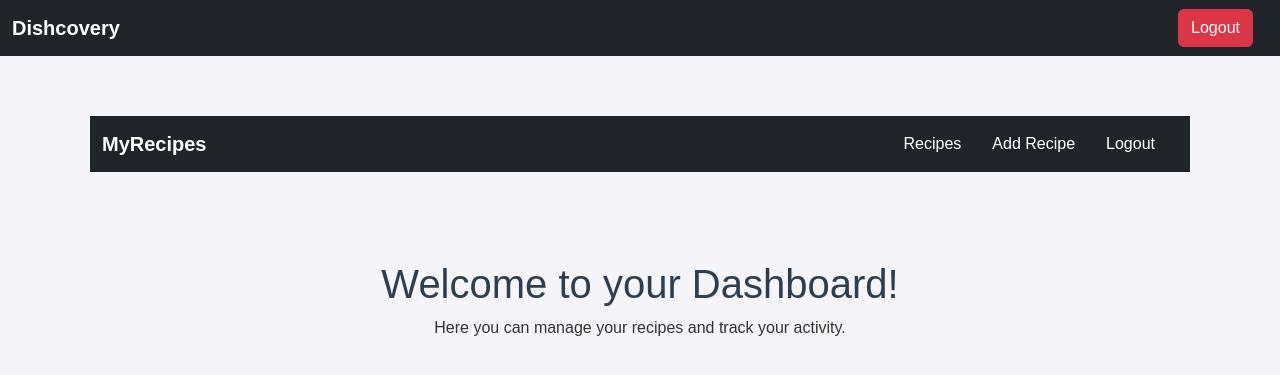
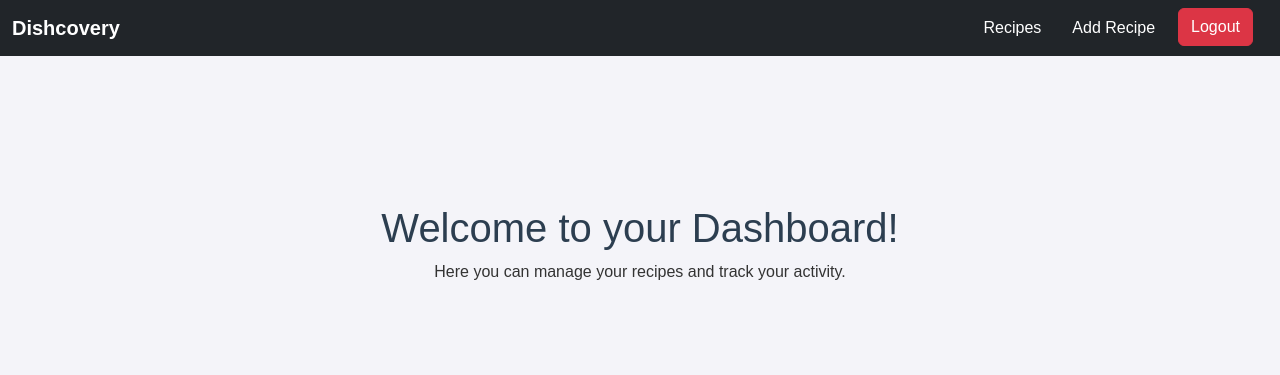
Before and after one commit to Marketplace-development/even-groups-a-d2024-group16, a Flask app: page /dashboard in a window 1280 px wide. Shown: the top 375 px of the page. Run offline with Flask 3, Linux system fonts and the light colour scheme; the visitor is signed in with stand-in values (Sample User, id 1).

Commit message:
Merge thomas & giel

```diff
--- a/app/templates/base.html
+++ b/app/templates/base.html
@@ -43,7 +43,6 @@
             margin-bottom: 15px;
         }
 
-        /* Styling voor specifieke elementen zoals de nav-items */
         .navbar-brand {
             font-weight: bold;
         }
@@ -78,6 +77,12 @@
                 <ul class="navbar-nav ms-auto">
                     {% if session.get('email') %}
                         <li class="nav-item">
+                            <a class="nav-link" href="{{ url_for('main.list_recipes') }}">Recipes</a>
+                        </li>
+                        <li class="nav-item">
+                            <a class="nav-link" href="{{ url_for('main.add_recipe') }}">Add Recipe</a>
+                        </li>
+                        <li class="nav-item">
                             <a href="{{ url_for('main.logout') }}" class="btn btn-danger">Logout</a>
                         </li>
                     {% else %}
--- a/app/templates/dashboard.html
+++ b/app/templates/dashboard.html
@@ -3,38 +3,6 @@
 {% block title %}Dashboard{% endblock %}
 
 {% block content %}
-    <!-- Navigatiebalk -->
-    <nav class="navbar navbar-expand-lg navbar-dark bg-dark">
-        <div class="container-fluid">
-            <a class="navbar-brand" href="{{ url_for('main.index') }}">MyRecipes</a>
-            <button class="navbar-toggler" type="button" data-bs-toggle="collapse" data-bs-target="#navbarNav" aria-controls="navbarNav" aria-expanded="false" aria-label="Toggle navigation">
-                <span class="navbar-toggler-icon"></span>
-            </button>
-            <div class="collapse navbar-collapse" id="navbarNav">
-                <ul class="navbar-nav ms-auto">
-                    {% if session.get('email') %}
-                        <li class="nav-item">
-                            <a class="nav-link" href="{{ url_for('main.list_recipes') }}">Recipes</a>
-                        </li>
-                        <li class="nav-item">
-                            <a class="nav-link" href="{{ url_for('main.add_recipe') }}">Add Recipe</a>
-                        </li>
-                        <li class="nav-item">
-                            <a class="nav-link btn btn-danger text-white" href="{{ url_for('main.logout') }}">Logout</a>
-                        </li>
-                    {% else %}
-                        <li class="nav-item">
-                            <a class="nav-link" href="{{ url_for('main.login') }}">Login</a>
-                        </li>
-                        <li class="nav-item">
-                            <a class="nav-link" href="{{ url_for('main.register') }}">Register</a>
-                        </li>
-                    {% endif %}
-                </ul>
-            </div>
-        </div>
-    </nav>
-
     <!-- Dashboard Content -->
     <div class="container mt-5">
         <!-- Flash messages -->
--- a/app/templates/register.html
+++ b/app/templates/register.html
@@ -1,5 +1,4 @@
 {% extends 'base.html' %}
-
 {% block content %}
     <h1>Register</h1>
     <form method="POST">
```
Also changed, not shown: app/templates/add_recipe.html (+7 -40 lines), app/templates/listing.html (+5 -38 lines).
